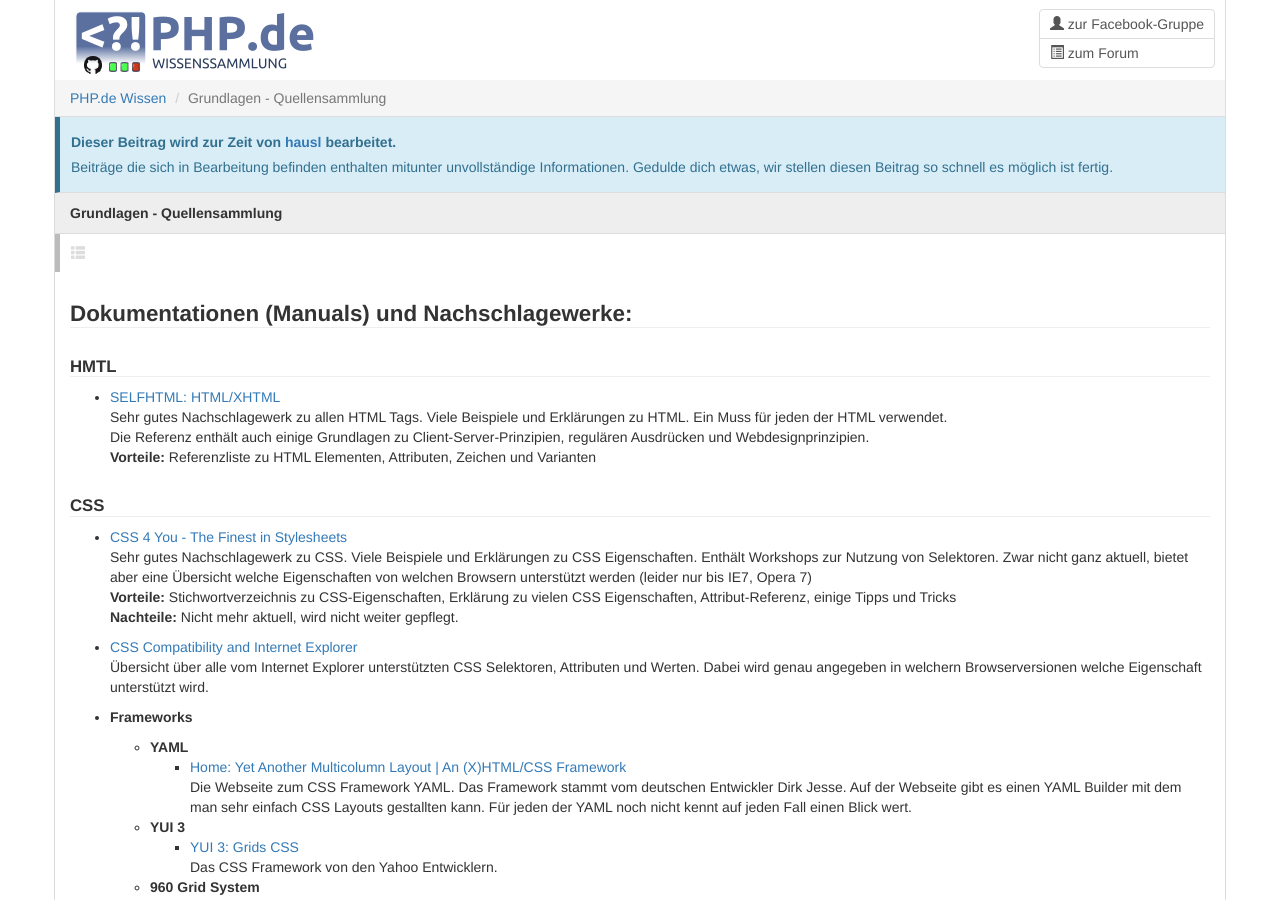
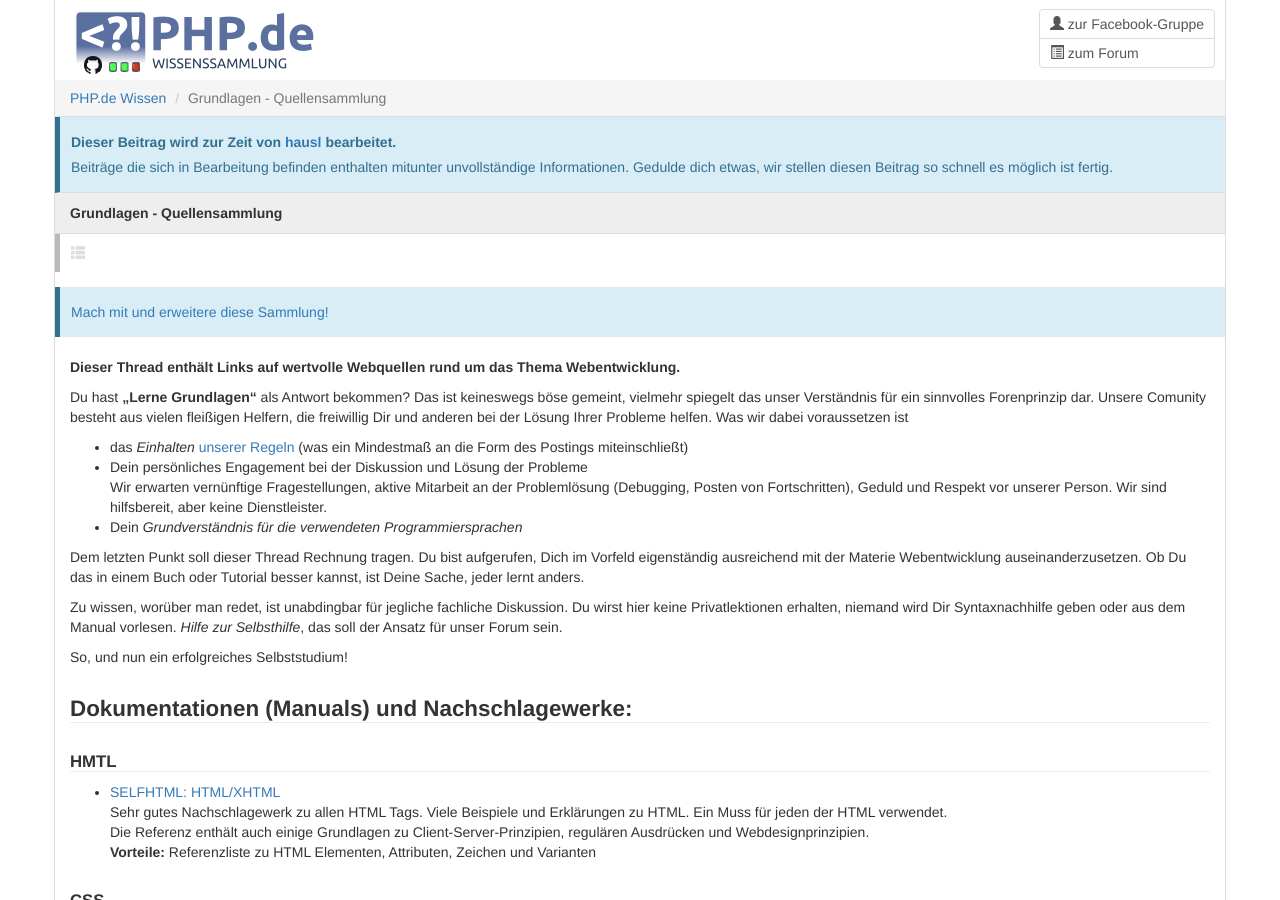
Before and after one commit to php-de/php-de.github.io, a Jekyll site: the page built from introduction/grundlagen.md, in a window 1280 px wide and 900 px high. Built offline with Jekyll 4.4.1, drawn with Linux system fonts in a browser that asks for light colours; nearby versions of some CDN libraries.

Commit message:
Update grundlagen.md

```diff
--- a/introduction/grundlagen.md
+++ b/introduction/grundlagen.md
@@ -23,7 +23,29 @@
 entry-type: in-progress
 ---
 
+<div class="alert alert-info">
+<a href="http://www.php.de/board-support/63911-lerne-grundlagen-liste-mit-tutorials-diskussion-und-materialsammlung-post487949.html#post487949">Mach mit und erweitere diese Sammlung!</a>
+</div>
+
+
+**Dieser Thread enthält Links auf wertvolle Webquellen rund um das Thema Webentwicklung.**
+
+Du hast **„Lerne Grundlagen“** als Antwort bekommen? Das ist keineswegs böse gemeint, vielmehr spiegelt das unser Verständnis für ein sinnvolles Forenprinzip dar. Unsere Comunity besteht aus vielen fleißigen Helfern, die freiwillig Dir und anderen bei der Lösung Ihrer Probleme helfen. Was wir dabei voraussetzen ist
+
+* das *Einhalten* [unserer Regeln](http://www.php.de/php-einsteiger/announcements.html) (was ein Mindestmaß an die Form des Postings miteinschließt)
+* Dein persönliches Engagement bei der Diskussion und Lösung der Probleme
+Wir erwarten vernünftige Fragestellungen, aktive Mitarbeit an der Problemlösung (Debugging, Posten von Fortschritten), Geduld und Respekt vor unserer Person. Wir sind hilfsbereit, aber keine Dienstleister.
+* Dein *Grundverständnis für die verwendeten Programmiersprachen*
+
+Dem letzten Punkt soll dieser Thread Rechnung tragen. Du bist aufgerufen, Dich im Vorfeld eigenständig ausreichend mit der Materie Webentwicklung auseinanderzusetzen. Ob Du das in einem Buch oder Tutorial besser kannst, ist Deine Sache, jeder lernt anders.
+
+Zu wissen, worüber man redet, ist unabdingbar für jegliche fachliche Diskussion. Du wirst hier keine Privatlektionen erhalten, niemand wird Dir Syntaxnachhilfe geben oder aus dem Manual vorlesen. *Hilfe zur Selbsthilfe*, das soll der Ansatz für unser Forum sein.
+
+So, und nun ein erfolgreiches Selbststudium!
+
+
 ### Dokumentationen (Manuals) und Nachschlagewerke:
+
 
 #### HMTL
 
```
